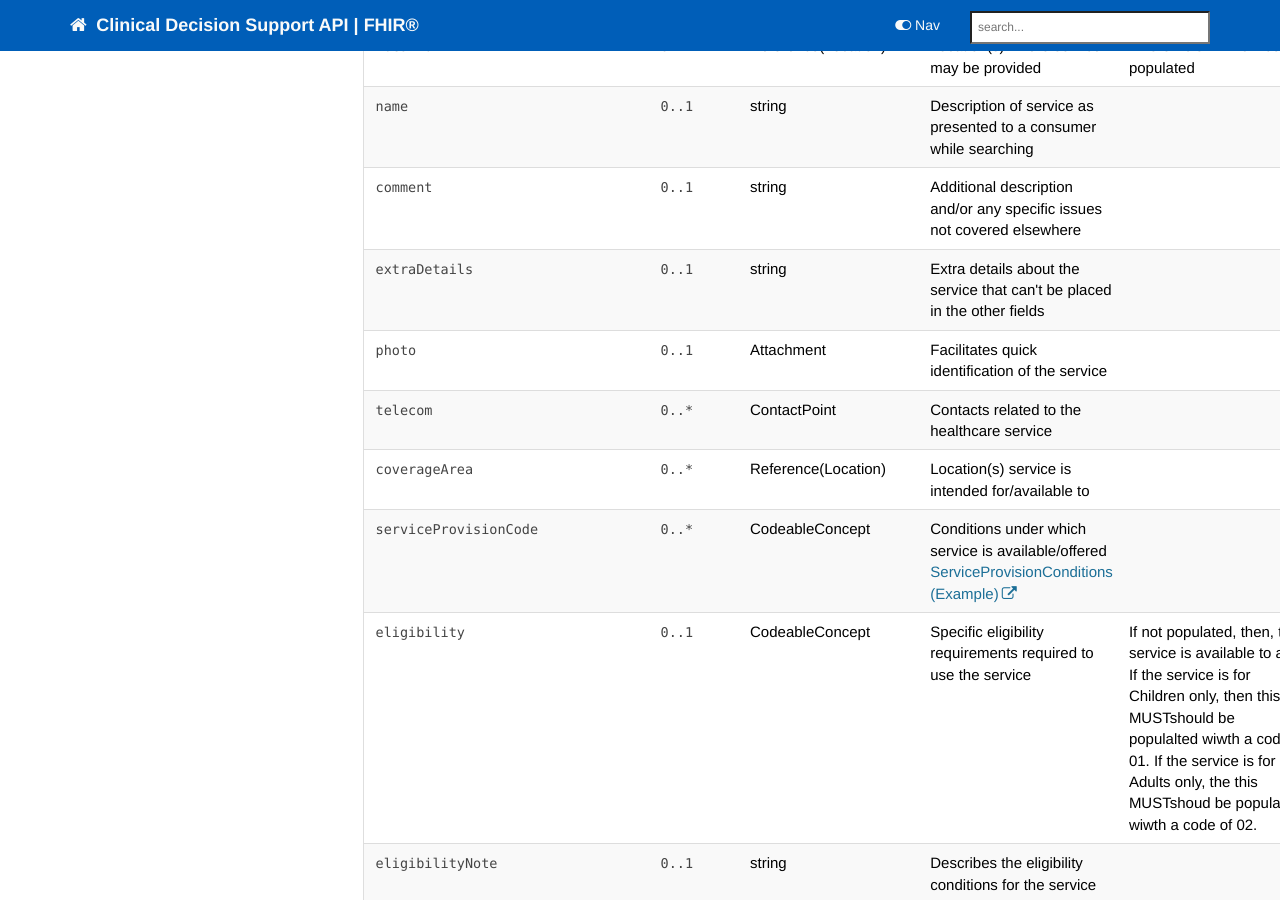
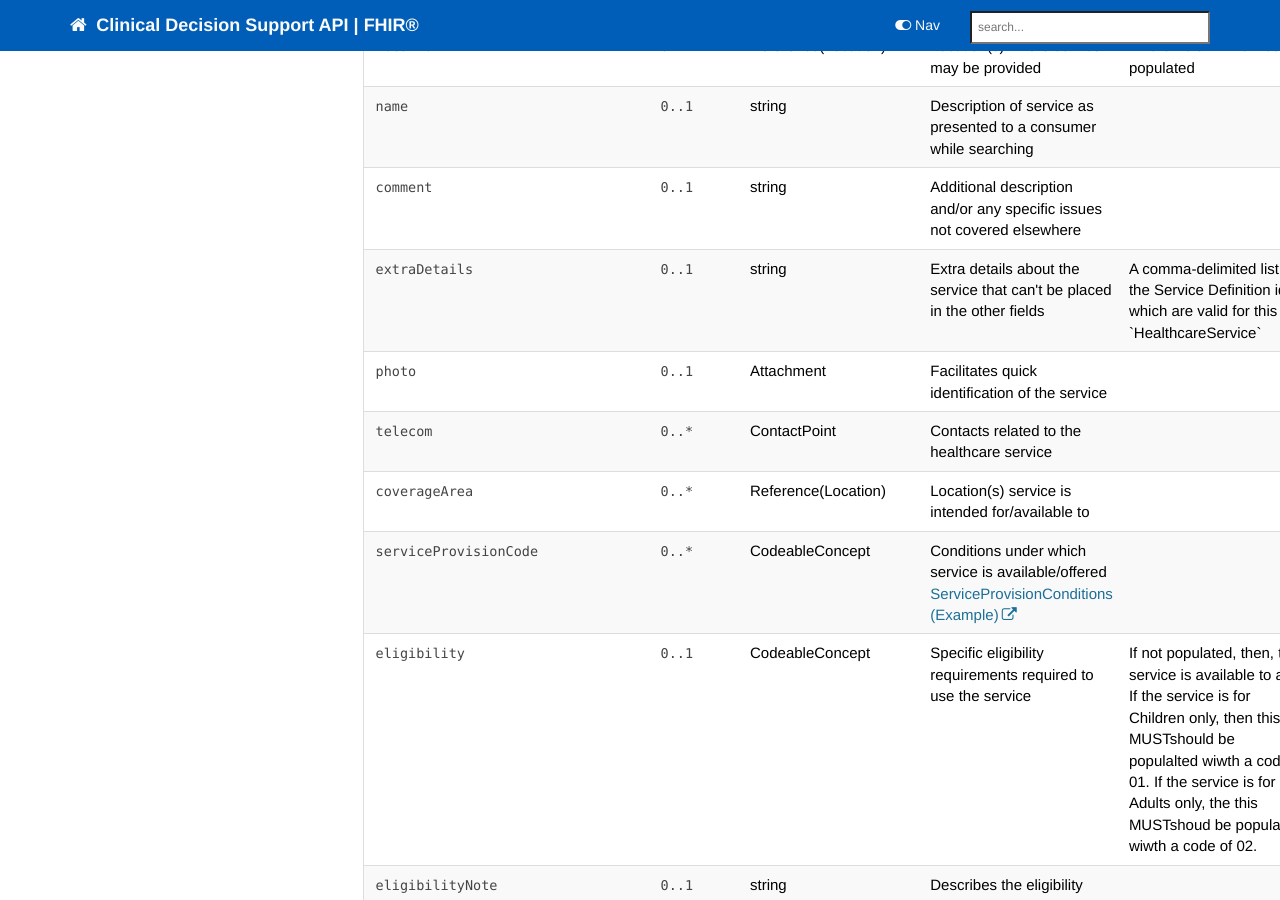
Before and after one commit to nhsconnect/FHIR-CDS, a Jekyll site: the page built from pages/explore/api_healthcare_service_capability.md, in a window 1280 px wide and 900 px high, scrolled down 2014 px. Built offline with Jekyll 4.4.1, drawn with Linux system fonts in a browser that asks for light colours; nearby versions of some CDN libraries; comment, search, counter and statistics services are not loaded; part of the change alters nothing that is shown.

Commit message:
pages/explore/api_healthcare_service_capability.md updated from https://stackedit.io/

```diff
--- a/pages/explore/api_healthcare_service_capability.md
+++ b/pages/explore/api_healthcare_service_capability.md
@@ -186,7 +186,7 @@ SHOULD always be <code  class="highlighter-rouge">true</code><br />.  This may f
 <td><code  class="highlighter-rouge">0..1</code></td>
 <td>string</td>
 <td>Extra details about the service that can't be placed in the other fields</td>
-<td></td>
+<td>A comma-delimited list of the Service Definition ids which are valid for this `HealthcareService`</td>
 </tr>
 <tr>
 <td><code  class="highlighter-rouge">photo</code></td>
@@ -339,6 +339,6 @@ Ordering of endpoints has meaning and SHOULD be maintained by the end user syste
 </table>
 
 <!--stackedit_data:
-eyJoaXN0b3J5IjpbLTEwNjg1ODMwNzIsLTEyMDAzMzAyOCwtOD
-M1OTAxODY5LC00MjUyMzAyOTldfQ==
+eyJoaXN0b3J5IjpbLTU3MDY1OTExMiwtMTA2ODU4MzA3MiwtMT
+IwMDMzMDI4LC04MzU5MDE4NjksLTQyNTIzMDI5OV19
 -->
```
